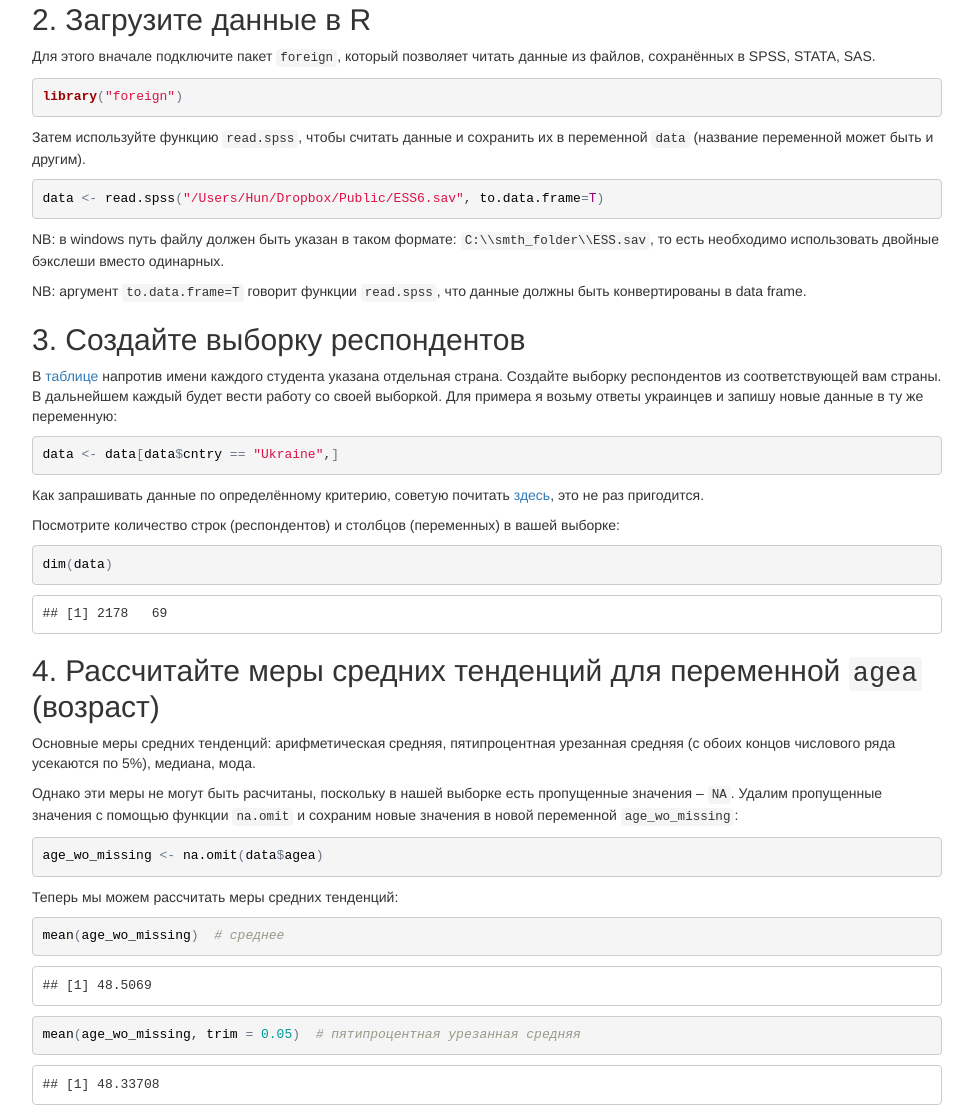
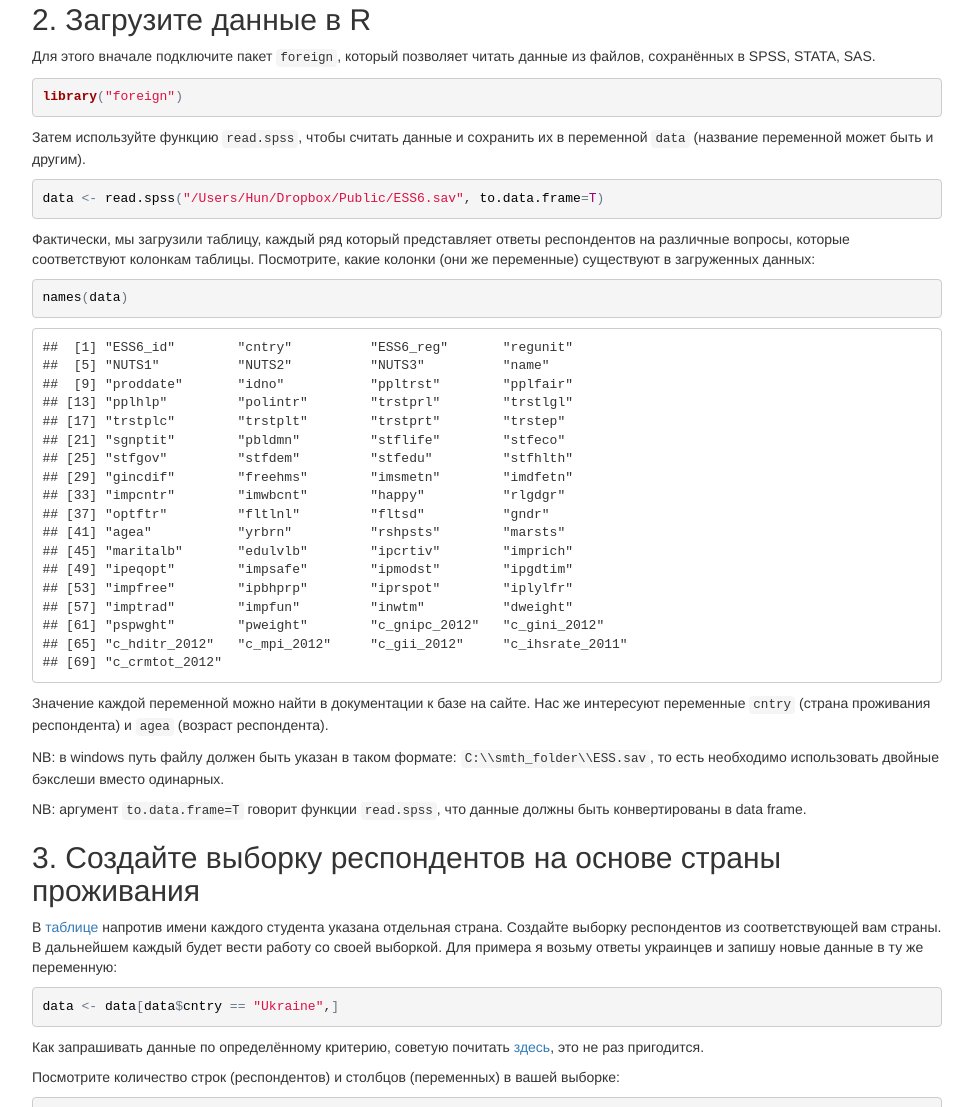
Before and after one commit to i-Hun/mag_hw, a plain HTML site: page index.html in a window 1280 px wide. Shown: the part 574-1681 px from the top of the page, without its empty margins (153-1126 px from the left). Drawn offline with nearby package versions, Linux system fonts and the light colour scheme; some packages are replaced by stand-ins of ours.

Commit message:
Update index.html

```diff
--- a/index.html
+++ b/index.html
@@ -144,11 +144,32 @@ $(document).ready(function () {
 <pre class="r"><code>library(&quot;foreign&quot;)</code></pre>
 <p>Затем используйте функцию <code>read.spss</code>, чтобы считать данные и сохранить их в переменной <code>data</code> (название переменной может быть и другим).</p>
 <pre class="r"><code>data &lt;- read.spss(&quot;/Users/Hun/Dropbox/Public/ESS6.sav&quot;, to.data.frame=T)</code></pre>
+<p>Фактически, мы загрузили таблицу, каждый ряд который представляет ответы респондентов на различные вопросы, которые соответствуют колонкам таблицы. Посмотрите, какие колонки (они же переменные) существуют в загруженных данных:</p>
+<pre class="r"><code>names(data)</code></pre>
+<pre><code>##  [1] &quot;ESS6_id&quot;        &quot;cntry&quot;          &quot;ESS6_reg&quot;       &quot;regunit&quot;
+##  [5] &quot;NUTS1&quot;          &quot;NUTS2&quot;          &quot;NUTS3&quot;          &quot;name&quot;
+##  [9] &quot;proddate&quot;       &quot;idno&quot;           &quot;ppltrst&quot;        &quot;pplfair&quot;
+## [13] &quot;pplhlp&quot;         &quot;polintr&quot;        &quot;trstprl&quot;        &quot;trstlgl&quot;
+## [17] &quot;trstplc&quot;        &quot;trstplt&quot;        &quot;trstprt&quot;        &quot;trstep&quot;
+## [21] &quot;sgnptit&quot;        &quot;pbldmn&quot;         &quot;stflife&quot;        &quot;stfeco&quot;
+## [25] &quot;stfgov&quot;         &quot;stfdem&quot;         &quot;stfedu&quot;         &quot;stfhlth&quot;
+## [29] &quot;gincdif&quot;        &quot;freehms&quot;        &quot;imsmetn&quot;        &quot;imdfetn&quot;
+## [33] &quot;impcntr&quot;        &quot;imwbcnt&quot;        &quot;happy&quot;          &quot;rlgdgr&quot;
+## [37] &quot;optftr&quot;         &quot;fltlnl&quot;         &quot;fltsd&quot;          &quot;gndr&quot;
+## [41] &quot;agea&quot;           &quot;yrbrn&quot;          &quot;rshpsts&quot;        &quot;marsts&quot;
+## [45] &quot;maritalb&quot;       &quot;edulvlb&quot;        &quot;ipcrtiv&quot;        &quot;imprich&quot;
+## [49] &quot;ipeqopt&quot;        &quot;impsafe&quot;        &quot;ipmodst&quot;        &quot;ipgdtim&quot;
+## [53] &quot;impfree&quot;        &quot;ipbhprp&quot;        &quot;iprspot&quot;        &quot;iplylfr&quot;
+## [57] &quot;imptrad&quot;        &quot;impfun&quot;         &quot;inwtm&quot;          &quot;dweight&quot;
+## [61] &quot;pspwght&quot;        &quot;pweight&quot;        &quot;c_gnipc_2012&quot;   &quot;c_gini_2012&quot;
+## [65] &quot;c_hditr_2012&quot;   &quot;c_mpi_2012&quot;     &quot;c_gii_2012&quot;     &quot;c_ihsrate_2011&quot;
+## [69] &quot;c_crmtot_2012&quot;</code></pre>
+<p>Значение каждой переменной можно найти в документации к базе на сайте. Нас же интересуют переменные <code>cntry</code> (страна проживания респондента) и <code>agea</code> (возраст респондента).</p>
 <p>NB: в windows путь файлу должен быть указан в таком формате: <code>C:\\smth_folder\\ESS.sav</code>, то есть необходимо использовать двойные бэкслеши вместо одинарных.</p>
 <p>NB: аргумент <code>to.data.frame=T</code> говорит функции <code>read.spss</code>, что данные должны быть конвертированы в data frame.</p>
 </div>
-<div id="--" class="section level2">
-<h2>3. Создайте выборку респондентов</h2>
+<div id="------" class="section level2">
+<h2>3. Создайте выборку респондентов на основе страны проживания</h2>
 <p>В <a href="https://docs.google.com/spreadsheets/d/1ovjCA44svYcyxraMnWJsJGX_ZjQ3a3-km8mFtMRIRTQ/edit?usp=sharing">таблице</a> напротив имени каждого студента указана отдельная страна. Создайте выборку респондентов из соответствующей вам страны. В дальнейшем каждый будет вести работу со своей выборкой. Для примера я возьму ответы украинцев и запишу новые данные в ту же переменную:</p>
 <pre class="r"><code>data &lt;- data[data$cntry == &quot;Ukraine&quot;,]</code></pre>
 <p>Как запрашивать данные по определённому критерию, советую почитать <a href="http://www.statmethods.net/management/subset.html">здесь</a>, это не раз пригодится.</p>
```
